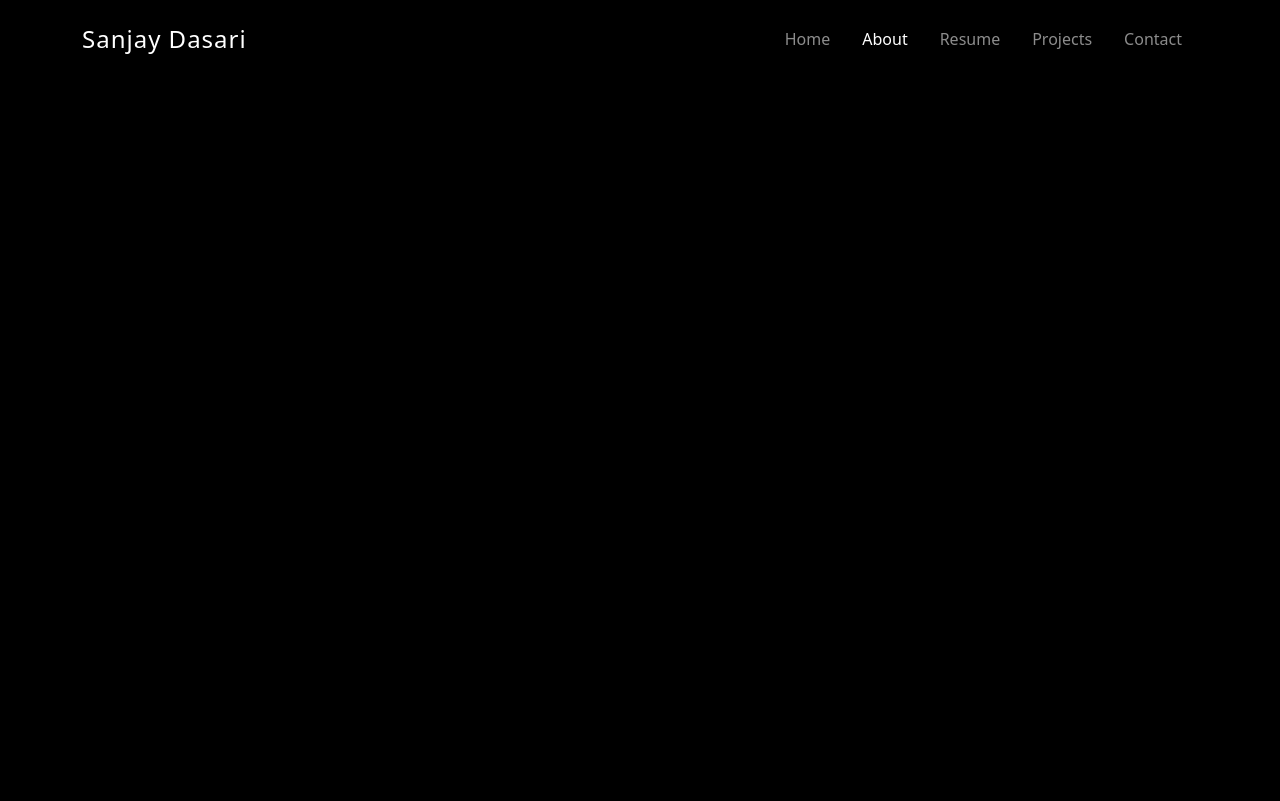
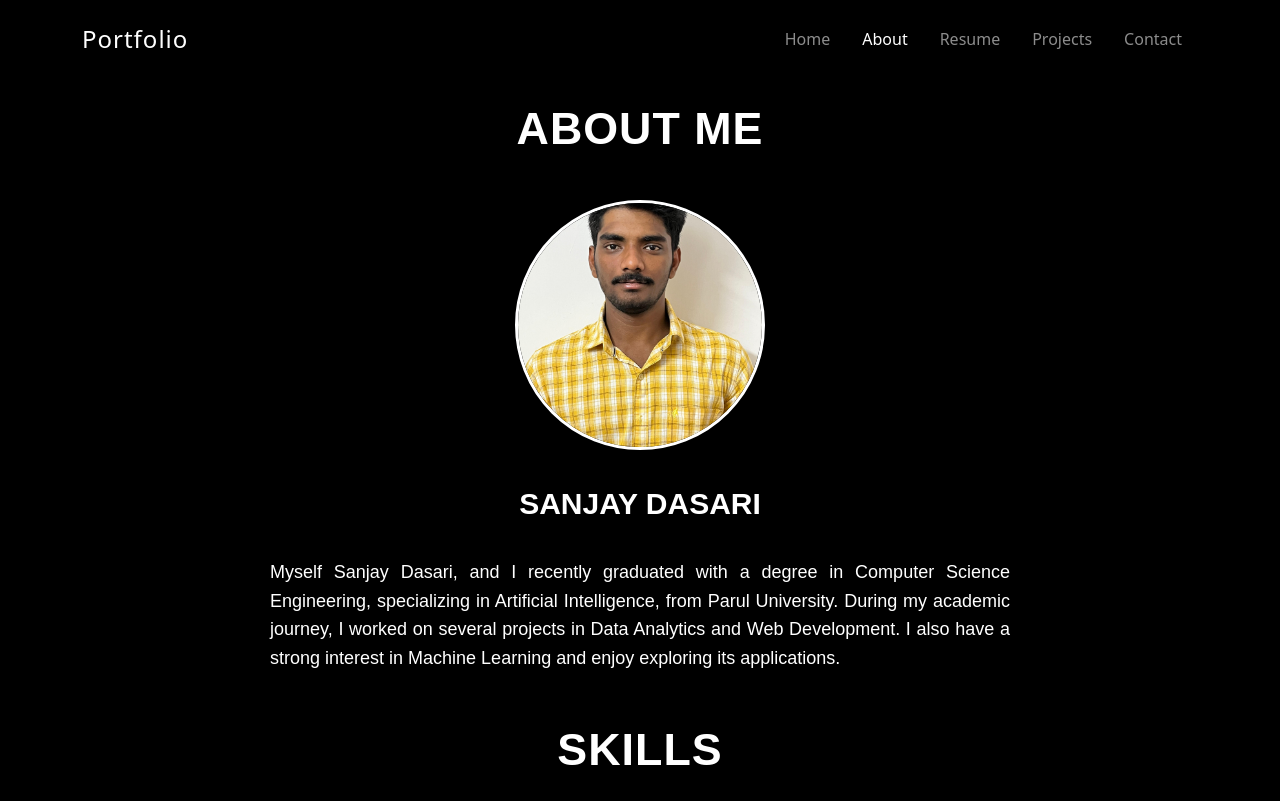
Before and after one commit to Sanjay-799/React-Portfolio, a React (Vite) app in the folder portfolio/: page /about in a window 1280 px wide. Built offline with nearby package versions, Linux system fonts and the light colour scheme.

Commit message:
fully updated the aboutpage

```diff
--- a/portfolio/src/App.css
+++ b/portfolio/src/App.css
@@ -149,38 +149,87 @@
 /* AboutPage.css */
 
 
-.about-section {
-  min-height: 100vh;
-  padding: 4rem 0;
+.top-heading {
+  text-align: center;
+  color: white;
+  margin-bottom: 20px;
 }
 
-.profile-image {
-  object-fit: cover;
+.main-card {
+  display: flex;
+  flex-direction: column;
+  align-items: center;
+  gap: 20px;
+  padding: 20px;
+  border-radius: 10px;
+  max-width: 800px;
+  margin: 0 auto;
 }
 
-.section-title {
-  color: #f8f9fa;
-  font-weight: 600;
-  position: relative;
-  padding-bottom: 0.5rem;
+.abt-image-container {
+  display: flex;
+  justify-content: center;
 }
 
-
-.progress {
-  height: 8px;
-  background-color: #2c2c2c;
-  border-radius: 4px;
+.abt-image {
+  height: 250px;
+  width: 250px;
+  border-radius: 50%;
+  object-fit: cover;
+  border: 3px solid white;
 }
 
-.progress-bar {
-  border-radius: 4px;
+.abt-name-container {
+  width: 100%;
+  text-align: center;
 }
 
-.about-text {
-  line-height: 1.8;
-  color: #e9ecef;
+.abt-description-container {
+  width: 100%;
 }
 
+.abt-des {
+  color: white;
+  font-size: large;
+  font-family: "Nunito Sans", sans-serif;
+  text-align: justify;
+  line-height: 1.6;
+  margin: 0;
+  padding: 0 10px;
+}
+
+.abt-main-name-card {
+  margin: 10px 0;
+}
+
+.abt-main-name {
+  color: white;
+  font-family: "Nunito Sans", sans-serif;
+  text-transform: uppercase;
+  font-size: 30px;
+  font-weight: 800;
+  margin: 10px 0;
+}
+
+.skills-section {
+  margin-top: 30px;
+}
+
+/* Responsive design */
+@media (max-width: 768px) {
+  .abt-image {
+    height: 200px;
+    width: 200px;
+  }
+
+  .abt-main-name {
+    font-size: 24px;
+  }
+
+  .abt-des {
+    font-size: medium;
+  }
+}
 /* Resume */
 
 
--- a/portfolio/src/Components/Navbar.jsx
+++ b/portfolio/src/Components/Navbar.jsx
@@ -16,10 +16,8 @@ function NavbarPage() {
       <div className="container">
 
         <Link className="navbar-brand" to="/">
-          Sanjay Dasari
+          Portfolio
         </Link>
-
-        {/* Hamburger menu button */}
         <button
           className="navbar-toggler"
           type="button"
@@ -32,7 +30,6 @@ function NavbarPage() {
           <span className="navbar-toggler-icon"></span>
         </button>
 
-        {/* Navbar links */}
         <div className="collapse navbar-collapse" id="navbarContent">
           <ul className="navbar-nav ms-auto">
             {["/", "/about", "/resume", "/projects", "/contact"].map((path, idx) => {
--- a/portfolio/src/Pages/About.jsx
+++ b/portfolio/src/Pages/About.jsx
@@ -1,14 +1,47 @@
 import React from "react";
+import { About } from "../about";
 
 
-function AboutPage(){
-  return(
-    <>
-    <h1>
+function AboutPage() {
+  return (
+    <div className="container">
+      <div>
+        <h1 className="top-heading mt-4">About Me</h1>
+        <div className="main-card">
+          <div className="abt-image-container">
+            <img
+              src="/images/abt.jpg"
+              alt="Profile"
+              className="abt-image"
+              loading="lazy"
+            />
+          </div>
 
-    </h1>
-    </>
-  )
+          <div className="abt-name-container">
+            {About.map((abt) => (
+              <div className="abt-main-name-card" key={abt.id}>
+                <h1 className="abt-main-name mt-3 mb-3">{abt.Name}</h1>
+              </div>
+            ))}
+          </div>
+
+          <div className="abt-description-container">
+            <p className="abt-des">
+              Myself Sanjay Dasari, and I recently graduated with a degree in Computer Science Engineering,
+              specializing in Artificial Intelligence, from Parul University. During my academic journey,
+              I worked on several projects in Data Analytics and Web Development. I also have a strong
+              interest in Machine Learning and enjoy exploring its applications.
+            </p>
+          </div>
+        </div>
+
+        <div className="skills-section">
+          <h1 className="top-heading">Skills</h1>
+
+        </div>
+      </div>
+    </div>
+  );
 }
 
 export default AboutPage;
--- /dev/null
+++ b/portfolio/src/about.js
@@ -0,0 +1,10 @@
+
+
+
+export const About=[{
+    id:"1",
+    Name:"Sanjay Dasari",
+    Job_Role:" Aspiring Data Analyst",
+    Experience:"Fresher",
+    Address:"Hyderabad, India"
+}]
--- a/portfolio/src/projects.js
+++ b/portfolio/src/projects.js
@@ -6,27 +6,27 @@ export const projects = [
       title: "Credit Card Financial Dashboard",
       image: "/images/credit-project.png",
       description: "Developed an interactive dashboard using transaction and customer data from MySQL, leveraging Power BI and DAX to provide real-time financial insights and trends.",
-      link: "#"
+      link: "https://github.com/Sanjay-799/Credit_card_Financial_Dasboard.git"
     },
     {
       id: 2,
       title: "Blinkit Sales Analysis",
       image: "/images/blinkit.png",
       description: "Analyzed 8,500+ rows of e-commerce data, ensuring data accuracy. Built interactive dashboards in Power BI to track sales metrics, customer ratings, and regional trends, providing insights into product performance and sales patterns.",
-      link: "#"
+      link: "https://github.com/Sanjay-799/blinkit-sales-analysis.git"
     },{
       id: 3,
       title: "Supermarket Sales Analysis",
       image: "/images/supermarket.jpg",
       description: "Performed EDA to analyze sales trends, customer behavior, and payment patterns. Identified key factors influencing sales performance.",
-      link: "#"
+      link: "https://github.com/Sanjay-799/Supermarket-Sales-Analysis.git"
     },
     {
       id: 4,
       title: "Coffee Store Sales Analysis",
       image: "/images/coffee.png",
       description: "Cleaned and transformed six months of sales data using Microsoft Excel and Power Query. Developed an interactive dashboard to analyze total sales, customer footfall, product popularity, and peak business hours.",
-      link: "#"
+      link: "https://github.com/Sanjay-799/Coffee-Store-Sales.git"
     },
 
   ];
```
